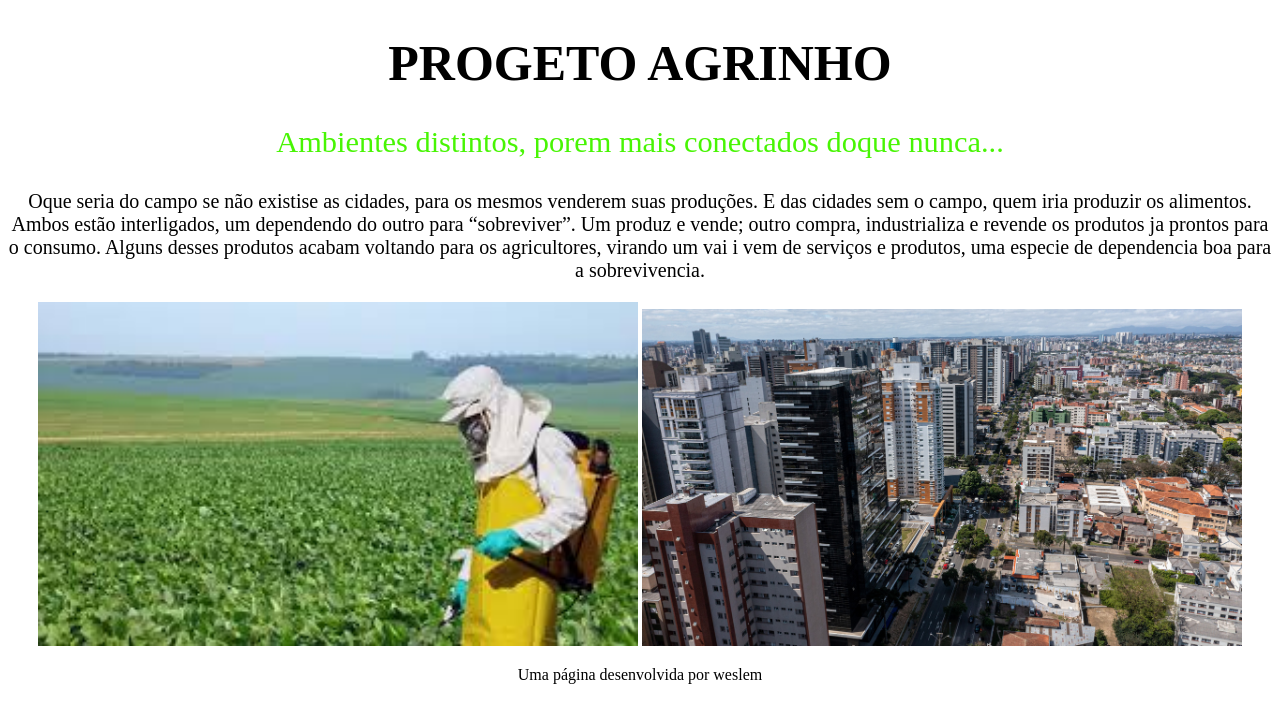
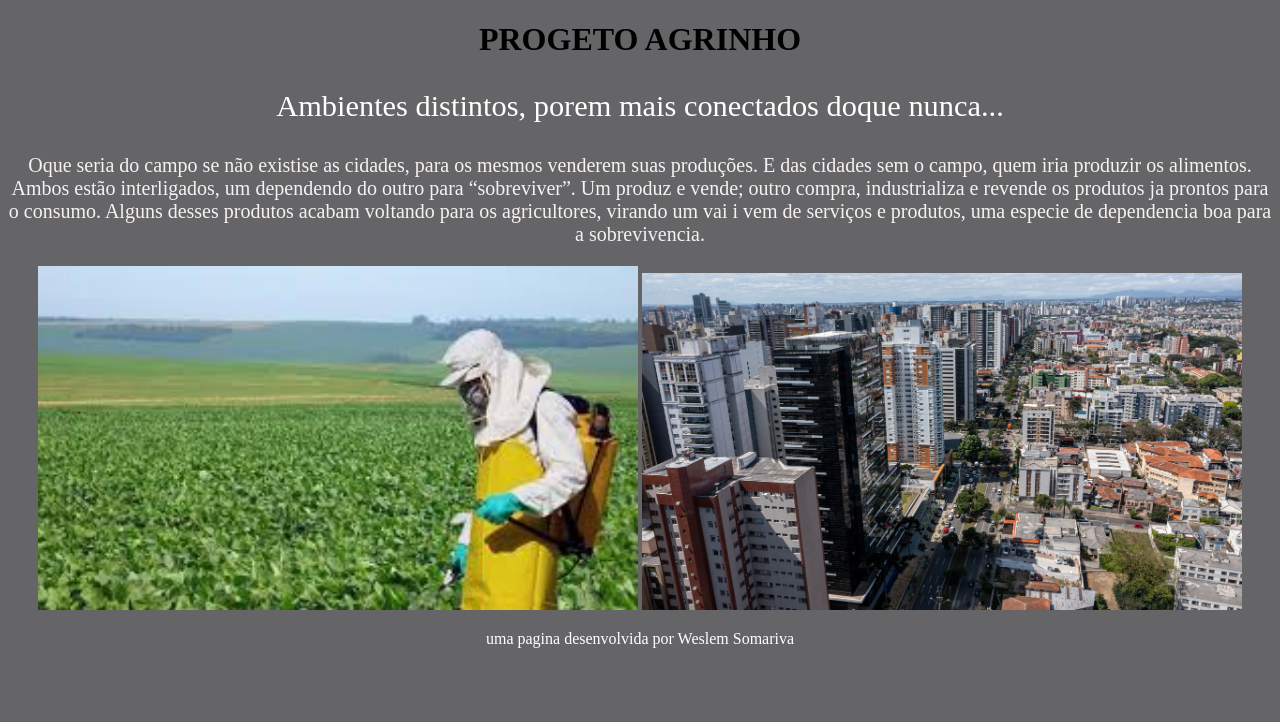
Before and after one commit to weslem22/ola-mundo, a plain HTML site: page index.html in a window 1280 px wide. Drawn offline with Linux system fonts and the light colour scheme.

Commit message:
Add files via upload

```diff
--- a/index.html
+++ b/index.html
@@ -12,13 +12,12 @@
 <h1 class="titulo">PROGETO AGRINHO</h1>
 <P class="subtitulo">Ambientes distintos, porem mais conectados doque nunca...</P>
 
-<p class="texto1">Oque seria do campo se não existise as cidades, para os mesmos venderem suas produções.
+<p class="texto-um">Oque seria do campo se não existise as cidades, para os mesmos venderem suas produções.
     E das cidades sem o campo, quem iria produzir os alimentos.
 
     Ambos estão interligados, um dependendo do outro para “sobreviver”.
        Um produz e vende; outro compra, industrializa e revende os produtos ja prontos para o
-       consumo.
-        Alguns desses produtos acabam voltando para os agricultores, virando um vai i vem
+       consumo. Alguns desses produtos acabam voltando para os agricultores, virando um vai i vem
        de serviços e produtos, uma especie de dependencia boa para a sobrevivencia.</p>
 
 
@@ -26,17 +25,19 @@
 </header>
 
 <section>
-<img class="imagem1" src="images.jpeg" alt="">
-<img class="imagem2" src="curitiba-cidade-mais-conectada-brasil-6.jpg" alt="">
+<img class="imagem-um" src="images.jpeg" alt="">
+<img class="imagem-dois" src="curitiba-cidade-mais-conectada-brasil-6.jpg" alt="">
 
 
 </section>
 
-<footer class="rodape">
-    <p>Uma página desenvolvida por weslem</p>
-</footer>
 
 
 
 </body>
+<footer class="rodape">
+    <p>uma pagina desenvolvida por Weslem Somariva</p>
+
+
+    </footer>
 </html>
--- a/style.css
+++ b/style.css
@@ -1,32 +1,35 @@
 body{
-background-color: rgb(255, 255, 255);
+background-color: rgb(101, 101, 104);
 text-align: center;
+}
 .titulo{
     color: black;
-    font-size: 50px;
 }
 
-.subtitulo{
+   .subtitulo{
     font-size: 190%;
-color: rgb(72, 245, 4);
+color: rgb(255, 255, 255);
 
 }
 
-.texto1{
+.texto-um{
 text-align:center ;
 font-size: 20px;
-color: black;
+color: rgb(247, 241, 241);
 }
 
 
-.imagem1{
+.imagem-um{
 width: 600px;
 }
 
-.imagem2{
+.imagem-dois{
     width: 600px;
 }
 
-
-
+.rodape{
+    position: center;
+    bottom: 50;
+text-align: center;
+color: rgb(255, 255, 255);
 }
```
